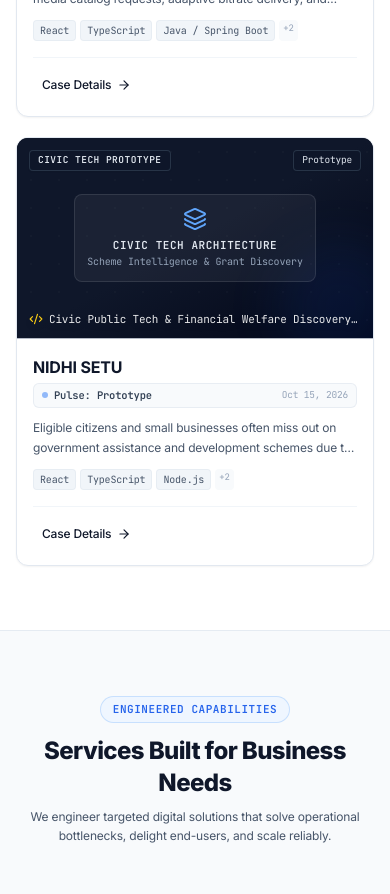
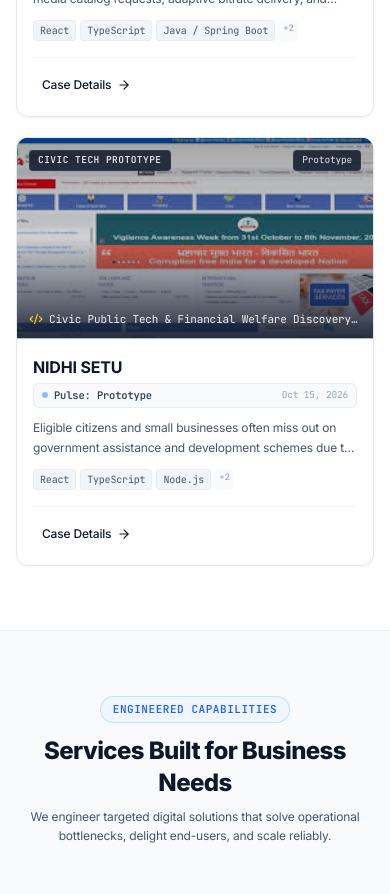
Before and after one commit to sudharshanps/Sudharshan_tech-Portfolio, a React (Vite) app: page / in a window 390 px wide. Shown: the part 3460-4354 px from the top of the page. Built offline with nearby package versions, Linux system fonts and the light colour scheme; no server answers.

Commit message:
feat(portfolio): add official government portal reference image to NIDHI SETU project card with responsive 16:9 styling and descriptive alt text

```diff
--- a/src/components/ProjectModal.tsx
+++ b/src/components/ProjectModal.tsx
@@ -79,12 +79,12 @@ export const ProjectModal: React.FC<ProjectModalProps> = ({ project, onClose, on
               <div className="relative rounded-2xl overflow-hidden border border-slate-200 aspect-[16/9] sm:aspect-[2/1] bg-slate-950 shadow-sm">
                 <img
                   src={project.image}
-                  alt={`${project.title} Interface Preview`}
+                  alt={project.imageAlt || `${project.title} Interface Preview`}
                   className="w-full h-full object-cover object-top"
                 />
                 <div className="absolute inset-0 bg-gradient-to-t from-black/40 via-transparent to-transparent pointer-events-none" />
                 <div className="absolute bottom-2.5 right-3 px-2 py-0.5 rounded bg-slate-900/80 backdrop-blur-md text-[10px] font-mono text-slate-300 border border-slate-700/60 shadow-sm">
-                  High-Resolution Interface Preview
+                  {project.id === 'nidhi-setu' ? 'Civic Tech Theme Visual Reference' : 'High-Resolution Interface Preview'}
                 </div>
               </div>
             ) : (
--- a/src/components/SelectedWork.tsx
+++ b/src/components/SelectedWork.tsx
@@ -83,7 +83,7 @@ export const SelectedWork: React.FC<SelectedWorkProps> = ({ onSelectProject }) =
                         <>
                           <img
                             src={project.image}
-                            alt={`${project.title} Preview`}
+                            alt={project.imageAlt || `${project.title} Preview`}
                             className="w-full h-full object-cover object-top transition-transform duration-300 ease-out group-hover:scale-105"
                             loading="lazy"
                           />
--- a/src/data/portfolioData.ts
+++ b/src/data/portfolioData.ts
@@ -219,6 +219,9 @@ export const PROJECTS_DATA: Project[] = [
     teamContribution:
       'Eligibility matching algorithm, responsive interface development, and scheme classification data structure.',
     metricsOrHighlight: 'Public Service Welfare Discovery Engine',
+    image: '/assets/projects/nidhi-setu-government-portal.png',
+    imageFit: 'cover',
+    imageAlt: 'Government portal reference image for the NIDHI SETU civic technology prototype',
   },
 ];
 
--- a/src/types/index.ts
+++ b/src/types/index.ts
@@ -27,6 +27,7 @@ export interface Project {
   metricsOrHighlight?: string;
   image?: string;
   imageFit?: 'cover' | 'contain';
+  imageAlt?: string;
   // Project Pulse fields
   pulseStage: PulseStage;
   lastUpdated: string;
```
Also changed, not shown: public/assets/projects/nidhi-setu-government-portal.png (added).
